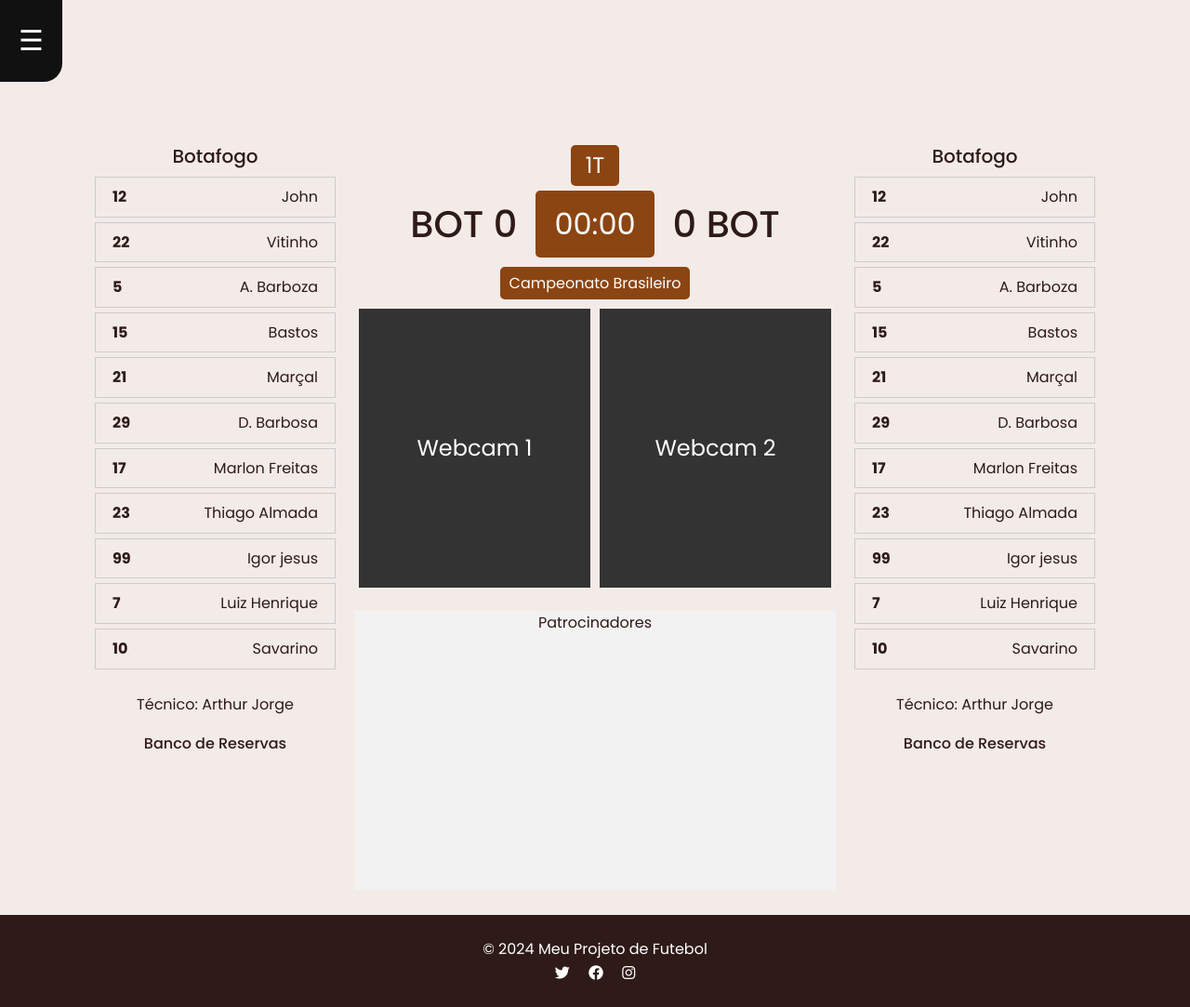
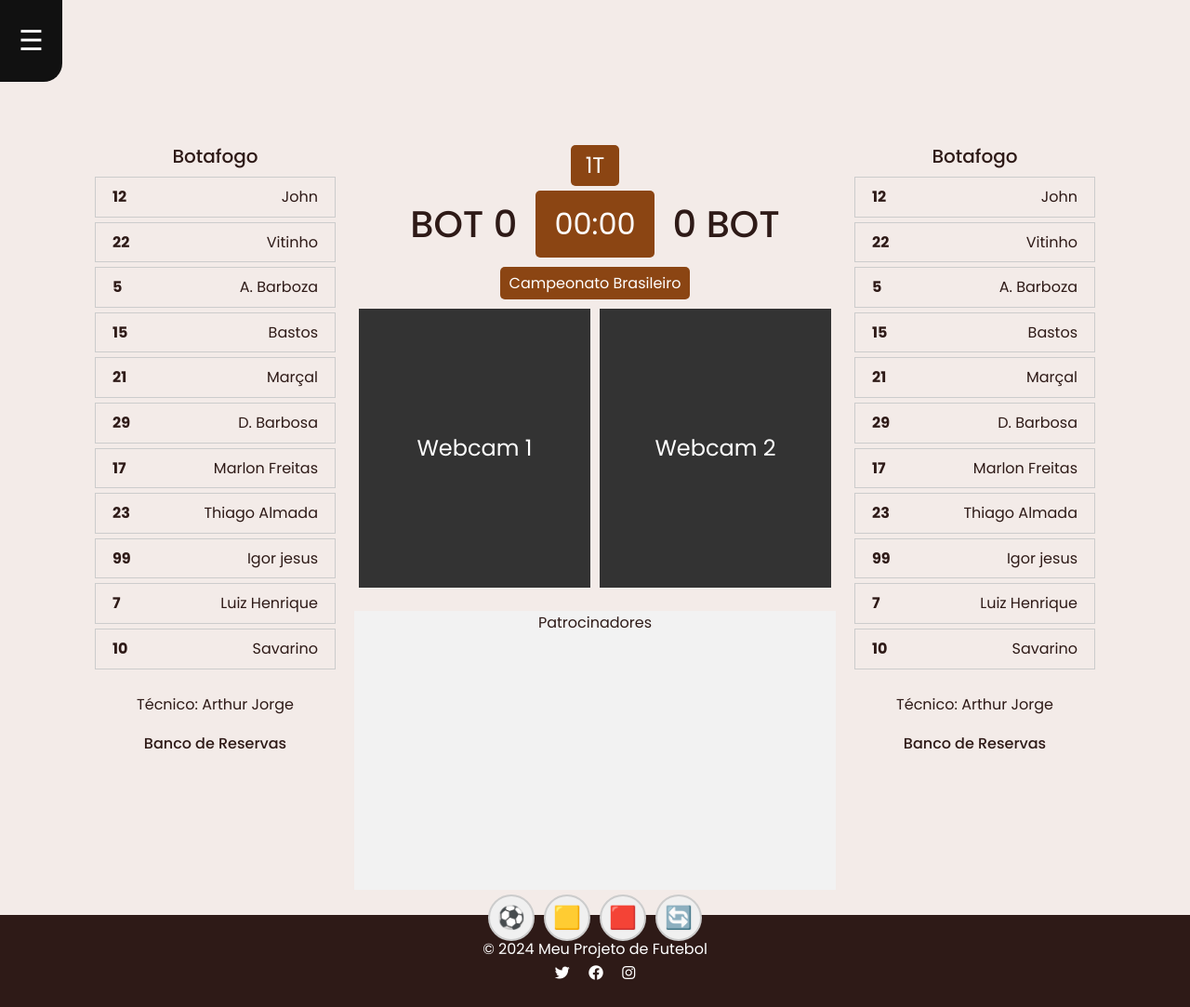
Before and after one commit to Reis567/django-futebol, a Django app: page /transmissao/4/ in a window 1280 px wide. Shown: the whole page at 93% size. Run offline with Django 4.2, Linux system fonts and the light colour scheme; data comes from the database, SQL or seed files in the repository; data that the repository does not hold is empty; some libraries are stand-ins or nearby versions; grey boxes are pictures that could not be loaded.

Commit message:
👌 IMPROVE: actions

```diff
--- a/templates/transmissao/transmissao_partida.html
+++ b/templates/transmissao/transmissao_partida.html
@@ -34,6 +34,7 @@
         border: 1px solid #ccc;
         padding: 8px 18px;
         margin-bottom: 5px;
+        position: relative;
     }
 
     .numero-jogador {
@@ -124,6 +125,35 @@
         padding: 5px 10px;
         border-radius: 5px;
     }
+    .drop-area {
+        position: absolute;
+        top: 0;
+        bottom: 0;
+        left: 0;
+        right: 0;
+        opacity: 0;
+        cursor: pointer;
+    }
+    .icones-acoes {
+        display: flex;
+        justify-content: center;
+        gap: 10px;
+        margin-top: 5px;
+    }
+
+    .icone-acao {
+        width: 50px;
+        height: 50px;
+        background-color: #f0f0f0;
+        display: flex;
+        justify-content: center;
+        align-items: center;
+        font-size: 1.5rem;
+        border-radius: 50%;
+        border: 2px solid #ccc;
+        cursor: grab;
+    }
+
 </style>
 
 <div class="transmissao-container">
@@ -175,6 +205,13 @@
                 <video src=""></video>
             </div>
         </div>
+    <!-- Novos ícones para arrastar e soltar -->
+    <div class="icones-acoes">
+        <div class="icone-acao" id="bola" draggable="true">⚽</div>
+        <div class="icone-acao" id="cartao-amarelo" draggable="true">🟨</div>
+        <div class="icone-acao" id="cartao-vermelho" draggable="true">🟥</div>
+        <div class="icone-acao" id="substituicao" draggable="true">🔄</div>
+    </div>
     </div>
 
     <!-- Última coluna: Time Visitante -->
```
